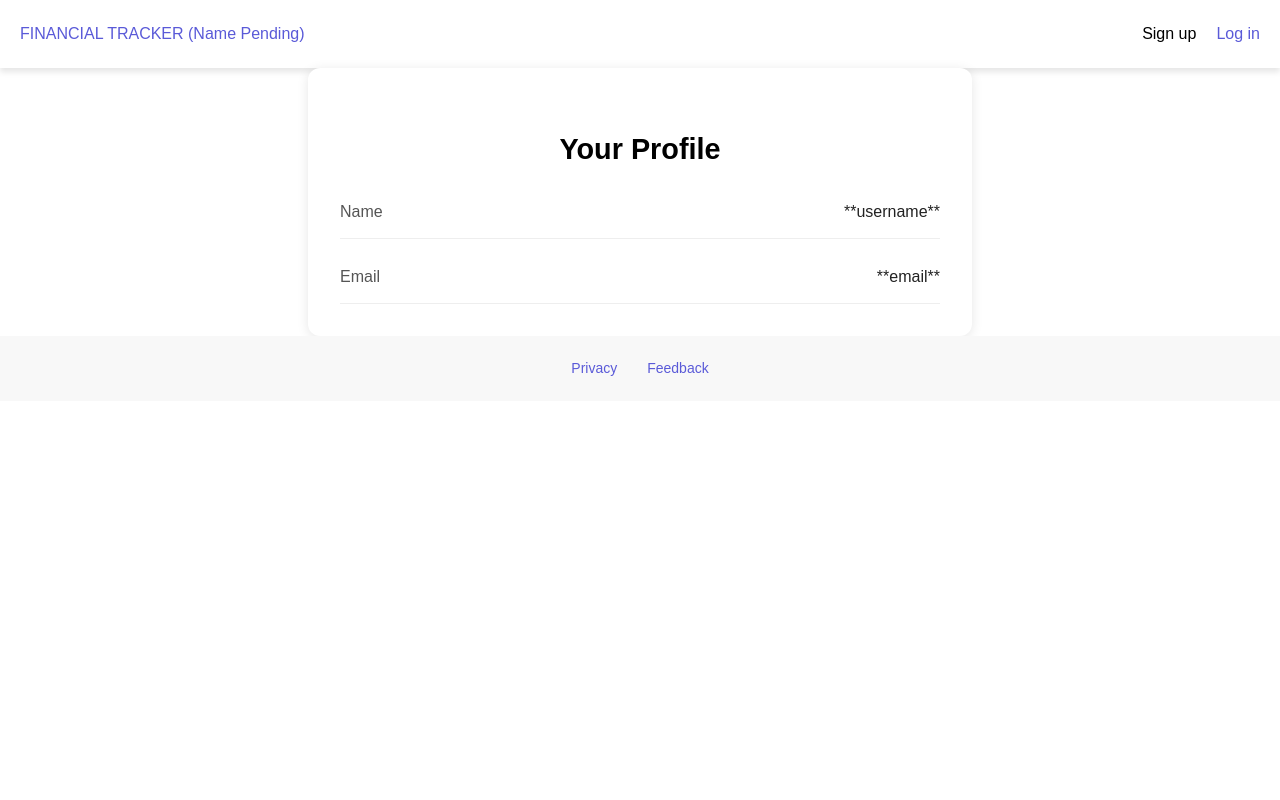
After one commit to sepehrmoghani/agilewebdevproject, a Flask app: page /auth/userprofile in a window 1280 px wide. The commit adds this page. Run offline with Flask 3, Linux system fonts and the light colour scheme.

Commit message:
Cleaned up css and created prototype profile page.

```diff
--- a/authentication/routes.py
+++ b/authentication/routes.py
@@ -22,6 +22,10 @@ def signup():
     form = SignupForm()
     return render_template('signup.html', form=form)
 
+@auth_bp.route('/userprofile')
+def userprofile():
+    return render_template('userprofile.html')
+
 @auth_bp.route('/privacy')
 def privacy():
     return render_template('privacy.html')
--- /dev/null
+++ b/authentication/static/css/profile.css
@@ -0,0 +1,123 @@
+.profile-wrapper {
+    max-width: 600px;
+    margin: 0 auto;
+    padding: 2rem;
+    background: #ffffff;
+    border-radius: 12px;
+    box-shadow: 0 2px 12px rgba(0, 0, 0, 0.1);
+  }
+
+  .profile-heading {
+    font-size: 1.8rem;
+    font-weight: 600;
+    text-align: center;
+    margin-bottom: 1.5rem;
+  }
+
+  .profile-info {
+    display: flex;
+    flex-direction: column;
+    gap: 1.5rem;
+  }
+
+  .info-group {
+    display: flex;
+    justify-content: space-between;
+    border-bottom: 1px solid #eee;
+    padding-bottom: 0.75rem;
+  }
+
+  .info-label {
+    font-weight: 500;
+    color: #555;
+  }
+
+  .info-value {
+    color: #222;
+  }
+
+  body {
+    font-family: "Quicksand", sans-serif;
+    margin: 0;
+    line-height: 1.75;
+}
+
+#page-wrapper {
+    display: flex;
+    flex-direction: column;
+    height: 100vh;
+}
+
+#header-wrapper {
+    display: flex;
+    justify-content: space-between;
+    padding: 20px;
+    box-shadow: 0 4px 6px rgba(0, 0, 0, 0.1);
+}
+
+#header-title {
+    color: rgb(90, 90, 216);
+}
+
+.header-right {
+    display: flex;
+    gap: 20px;
+}
+
+.header-action {
+    text-decoration: none;
+    color: rgb(0, 0, 0);
+    font-size: 16px;
+}
+
+.header-action.active {
+    color: rgb(90, 90, 216);
+}
+
+#no-account, .button .link {
+    text-align: center;
+    font-size: 14px;
+    cursor: pointer;
+}
+
+
+#no-account {
+    flex-grow: 1;
+    text-align: left;
+}
+
+.button-icon{
+    flex-shrink: 0;
+    width: auto;
+    font-size: 14px;
+    background-color: white;
+    color: rgb(90, 90, 216);
+    border: 2px solid rgb(90, 90, 216);
+    font-size: 16px;
+    padding: 10px 20px;
+    cursor: pointer;
+    border-radius: 12px;
+    transition: all 0.3s ease;
+}
+
+
+
+.button-icon:hover{
+    background-color: rgb(90, 90, 216);
+    color: white;
+}
+
+
+#footer-wrapper {
+    display: flex;
+    justify-content: center;
+    padding: 20px;
+    background-color: #f8f8f8;
+}
+
+#footer-wrapper a {
+    margin: 0 15px;
+    text-decoration: none;
+    color: rgb(90, 90, 216);
+    font-size: 14px;
+}
--- /dev/null
+++ b/authentication/templates/userprofile.html
@@ -0,0 +1,51 @@
+<!DOCTYPE html>
+<html lang="en">
+<head>
+  <meta charset="UTF-8"/>
+  <meta name="viewport" content="width=device-width, initial-scale=1.0"/>
+  <title>Login</title>
+  <link rel="stylesheet" href="{{ url_for('auth.static', filename='css/profile.css') }}">
+  <link href="https://fonts.googleapis.com/css2?family=Material+Symbols+Outlined" rel="stylesheet" />
+</head>
+
+<body>
+
+    <div id="page-wrapper">
+        <div id="header-wrapper">
+            <div id="header-title" role="button"> FINANCIAL TRACKER (Name Pending)</div>
+            <div id="header-right" class="header-right">
+                <a role="button" class="header-action" href="{{ url_for('auth.signup') }}">Sign up</a>
+                <a role="button" class="header-action active" href="{{ url_for('auth.login') }}">Log in</a>
+            </div>
+        </div>
+
+        <div id="content-wrapper">
+            <div id="profile-wrapper" class="profile-wrapper">
+              <h2 class="profile-heading">Your Profile</h2>
+
+              <div class="profile-info">
+                <div class="info-group">
+                  <div class="info-label">Name</div>
+                  <div class="info-value">**username**</div>
+                </div>
+
+                <div class="info-group">
+                  <div class="info-label">Email</div>
+                  <div class="info-value">**email**</div>
+                </div>
+
+                <!-- Add more fields if needed -->
+              </div>
+            </div>
+        </div>
+
+        <div id="footer-wrapper">
+
+            <a role="button" href="{{ url_for('auth.privacy') }}">Privacy</a>
+            <a role="button" href="{{ url_for('auth.feedback') }}">Feedback</a>
+        </div>
+        <div id="dialog-container"></div>
+    </div>
+
+
+</body>
```
Also changed, not shown: authentication/static/css/login.css (+13 -9 lines), authentication/static/css/signup.css (deleted, +0 -192 lines), authentication/templates/login.html (+5 -5 lines), authentication/templates/signup.html (+5 -5 lines).
